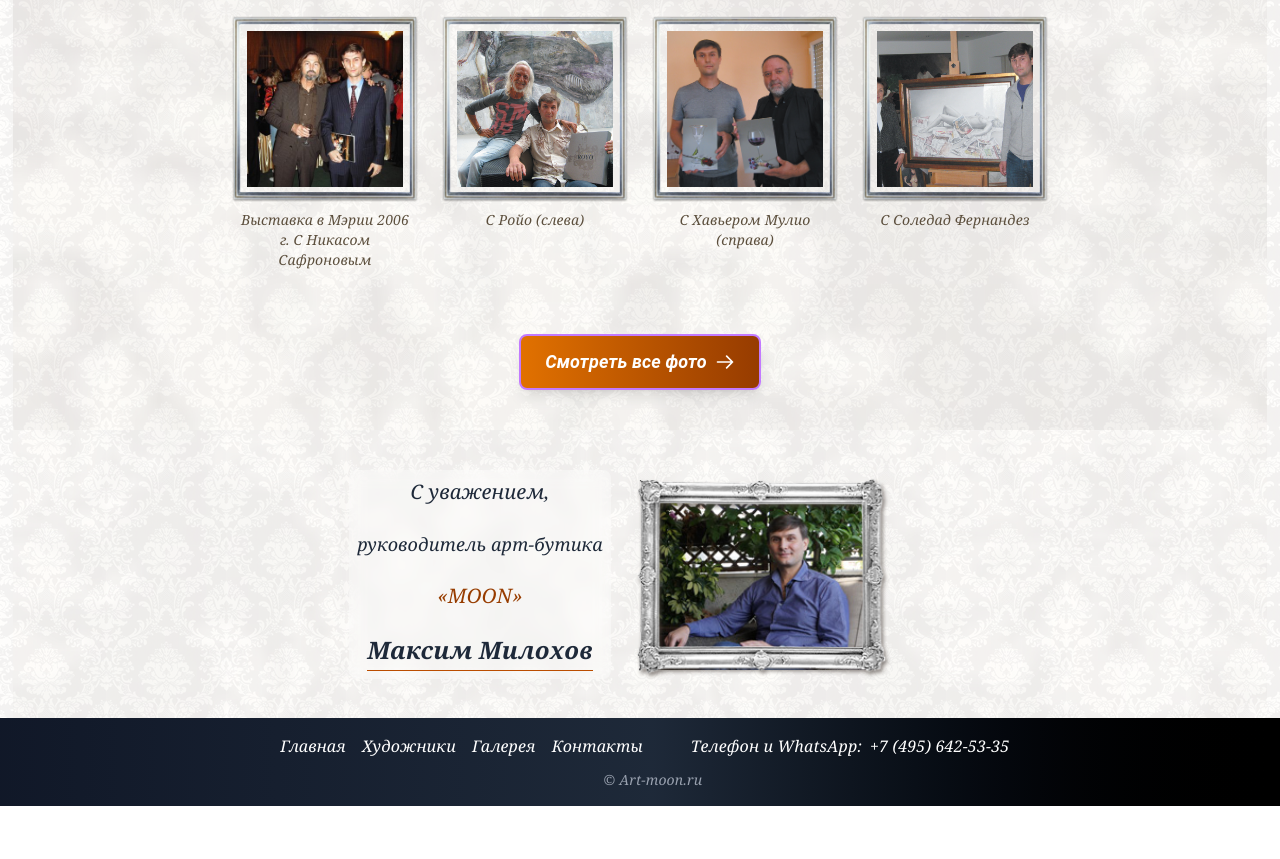
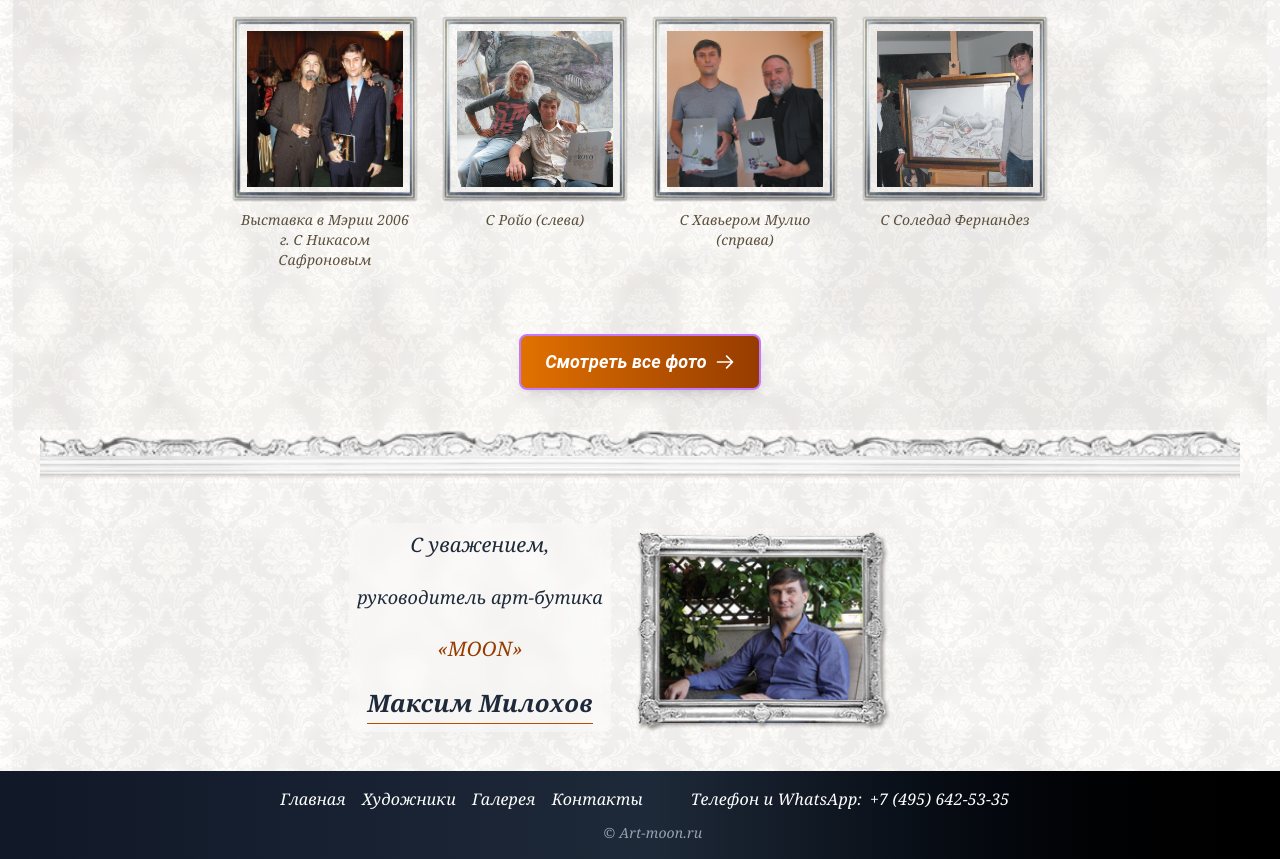
Before and after one commit to korobprog/artmoon-nextjs, a Next.js app: page / in a window 1280 px wide. Shown: the part 2684-3543 px from the top of the page. Before the commit the page ends 3490 px from the top, so only its background shows below. Built offline with nearby package versions, Linux system fonts and the light colour scheme.

Commit message:
Enhance AuthorSignature component with decorative border and visual improvements

```diff
--- a/src/components/AuthorSignature.tsx
+++ b/src/components/AuthorSignature.tsx
@@ -54,6 +54,23 @@ export default function AuthorSignature() {
   };
 
   return (
+    <div className="relative">
+      {/* Рамка над видео */}
+      <div className="w-full overflow-visible pointer-events-none flex justify-center mb-1">
+        <Image
+          src="/styles/home-image-border.png"
+          alt="Декоративная рамка"
+          width={1200}
+          height={50}
+          style={{
+            width: '100%',
+            height: 'auto',
+            maxWidth: '1200px',
+          }}
+          priority
+        />
+      </div>
+
       <section className="py-12 relative overflow-hidden">
         {/* Фоновое видео */}
         <div className="absolute inset-0 w-full h-full overflow-hidden z-0">
@@ -81,9 +98,8 @@ export default function AuthorSignature() {
               className="absolute inset-0 w-full h-full object-cover"
               style={{
                 opacity:
-                isVideoLoaded && !isVideoError ? (isMobile ? 0.6 : 0.8) : 0,
+                  isVideoLoaded && !isVideoError ? (isMobile ? 0.4 : 0.6) : 0,
                 transition: 'opacity 0.5s ease-in-out',
-              mixBlendMode: 'screen',
                 filter: 'contrast(1.1) brightness(1.2)',
               }}
             >
@@ -93,7 +109,7 @@ export default function AuthorSignature() {
         </div>
 
         {/* Контент */}
-      <div className="max-w-4xl mx-auto px-6 relative z-10">
+        <div className="max-w-4xl mx-auto px-6 relative z-60">
           {/* Блок с подписью и фото */}
           <div>
             <div className="flex flex-col md:flex-row justify-center items-center gap-8 md:items-start">
@@ -105,7 +121,9 @@ export default function AuthorSignature() {
                 <div className="font-serif text-gray-800 leading-relaxed relative">
                   <div className="absolute inset-0 bg-white/30 backdrop-blur-sm -m-2 rounded-lg"></div>
                   <div className="relative">
-                  <p className="text-lg md:text-xl italic mb-6">С уважением,</p>
+                    <p className="text-lg md:text-xl italic mb-6">
+                      С уважением,
+                    </p>
                     <p className="text-base md:text-lg mb-6">
                       руководитель арт-бутика
                     </p>
@@ -142,5 +160,6 @@ export default function AuthorSignature() {
           </div>
         </div>
       </section>
+    </div>
   );
 }
```
Lines whose indentation alone changed are shown as unchanged.
